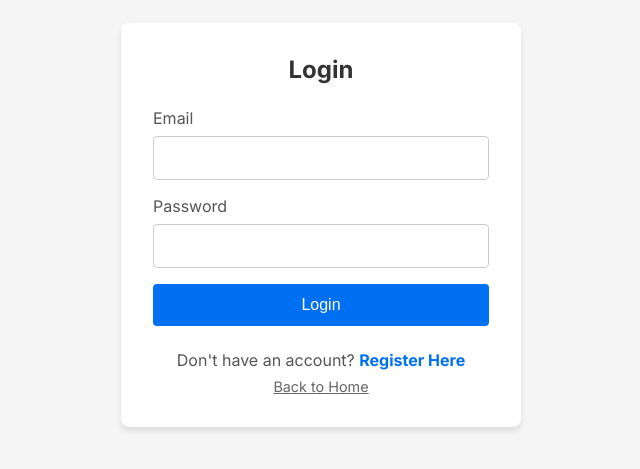
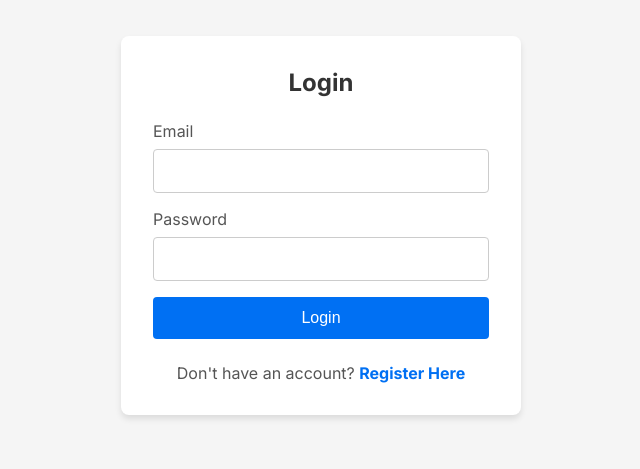
Before and after one commit to rolandlazaro16/boardflow, a Next.js app in the folder frontend/: page /login in a window 1280 px wide. Shown: the part 175-644 px from the top of the page, without its empty margins (319-959 px from the left). Built offline with nearby package versions, Linux system fonts and the light colour scheme.

Commit message:
Fix login and register page navigation links

```diff
--- a/frontend/src/app/login/page.tsx
+++ b/frontend/src/app/login/page.tsx
@@ -56,11 +56,10 @@ export default function LoginPage() {
             <input className={styles.input} type="password" value={password} onChange={e => setPassword(e.target.value)} required />
           </div>
           <button className={styles.button} type="submit">Login</button>
-          <div style={{ marginTop: '1.5rem', textAlign: 'center', display: 'flex', flexDirection: 'column', gap: '0.5rem' }}>
+          <div style={{ marginTop: '1.5rem', textAlign: 'center' }}>
             <p style={{ color: '#555' }}>
               Don't have an account? <Link href="/register" style={{ color: '#0070f3', textDecoration: 'none', fontWeight: 'bold' }}>Register Here</Link>
             </p>
-            <Link href="/" style={{ color: '#666', textDecoration: 'underline', fontSize: '0.9rem' }}>Back to Home</Link>
           </div>
         </form>
       </div>
--- a/frontend/src/app/register/page.tsx
+++ b/frontend/src/app/register/page.tsx
@@ -89,11 +89,10 @@ export default function RegisterPage() {
             </select>
           </div>
           <button className={styles.button} type="submit">Register</button>
-          <div style={{ marginTop: '1.5rem', textAlign: 'center', display: 'flex', flexDirection: 'column', gap: '0.5rem' }}>
+          <div style={{ marginTop: '1.5rem', textAlign: 'center' }}>
             <p style={{ color: '#555' }}>
               Already have an account? <Link href="/login" style={{ color: '#0070f3', textDecoration: 'none', fontWeight: 'bold' }}>Login Here</Link>
             </p>
-            <Link href="/" style={{ color: '#666', textDecoration: 'underline', fontSize: '0.9rem' }}>Back to Home</Link>
           </div>
         </form>
       </div>
```
